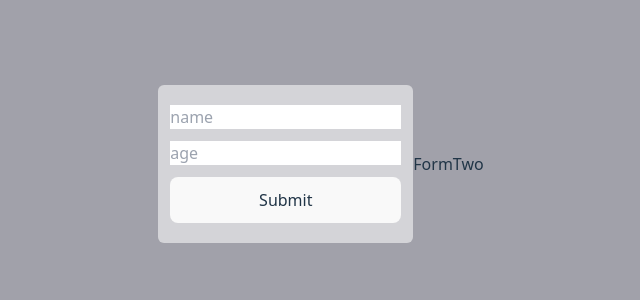
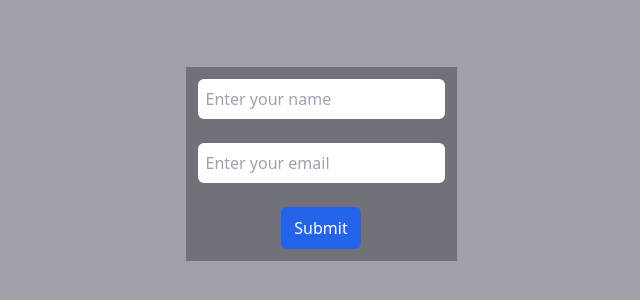
Before and after one commit to Anant23452/React-js-, a React (Vite) app in the folder React/: page / in a window 1280 px wide. Shown: the part 236-536 px from the top of the page, without its empty margins (319-959 px from the left). Built offline with nearby package versions, Linux system fonts and the light colour scheme.

Commit message:
fromsumbit

```diff
--- a/React/src/App.jsx
+++ b/React/src/App.jsx
@@ -103,7 +103,7 @@ const handleclick=(index)=>{
           />
         ))} */}
 
-          < Form />
+          {/* < Form /> */}
           < FormTwo />
 
 
--- a/React/src/Component/FormTwo.jsx
+++ b/React/src/Component/FormTwo.jsx
@@ -1,8 +1,17 @@
-import React from 'react'
+import React, { useState } from 'react'
 
 function FormTwo() {
+    const [val,setVal]=useState({name:"",email:""});
+    const handleSubmit =(event)=>{
+        event.preventDefault();
+        console.log(val);
+    }
   return (
-    <div>FormTwo</div>
+    <form action="" onSubmit={handleSubmit} className='flex flex-col justify-center items-center bg-zinc-500'>
+       < input onChange={(event)=>setVal({name:event.target.value})} type="text" placeholder='Enter your name' className='m-3 p-2 rounded-md'/>
+         < input onChange={(event)=>setVal({email:target.value})} type="email" placeholder='Enter your email' className='m-3 p-2 rounded-md'/>
+       < button  className='bg-blue-600 text-white px-3 py-2 rounded-md m-3'>Submit</button>
+    </form>
   )
 }
 
```
